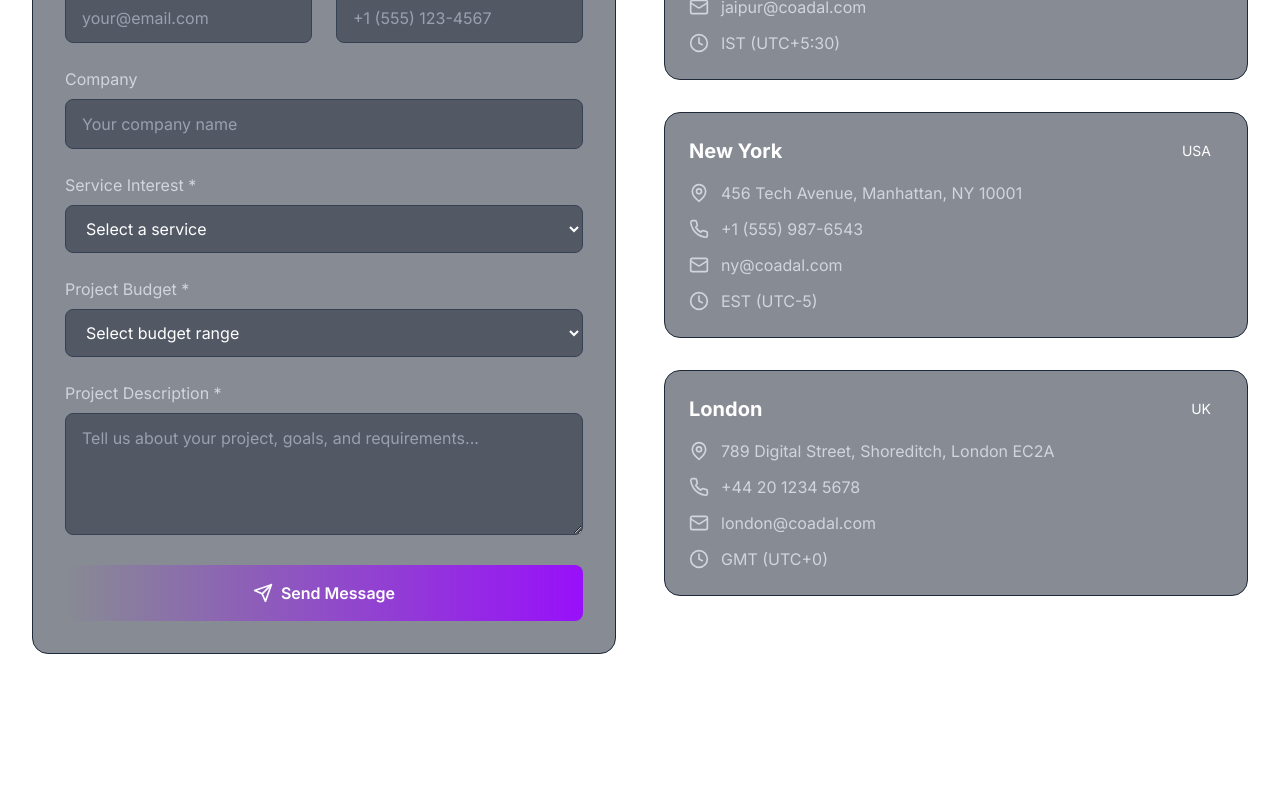
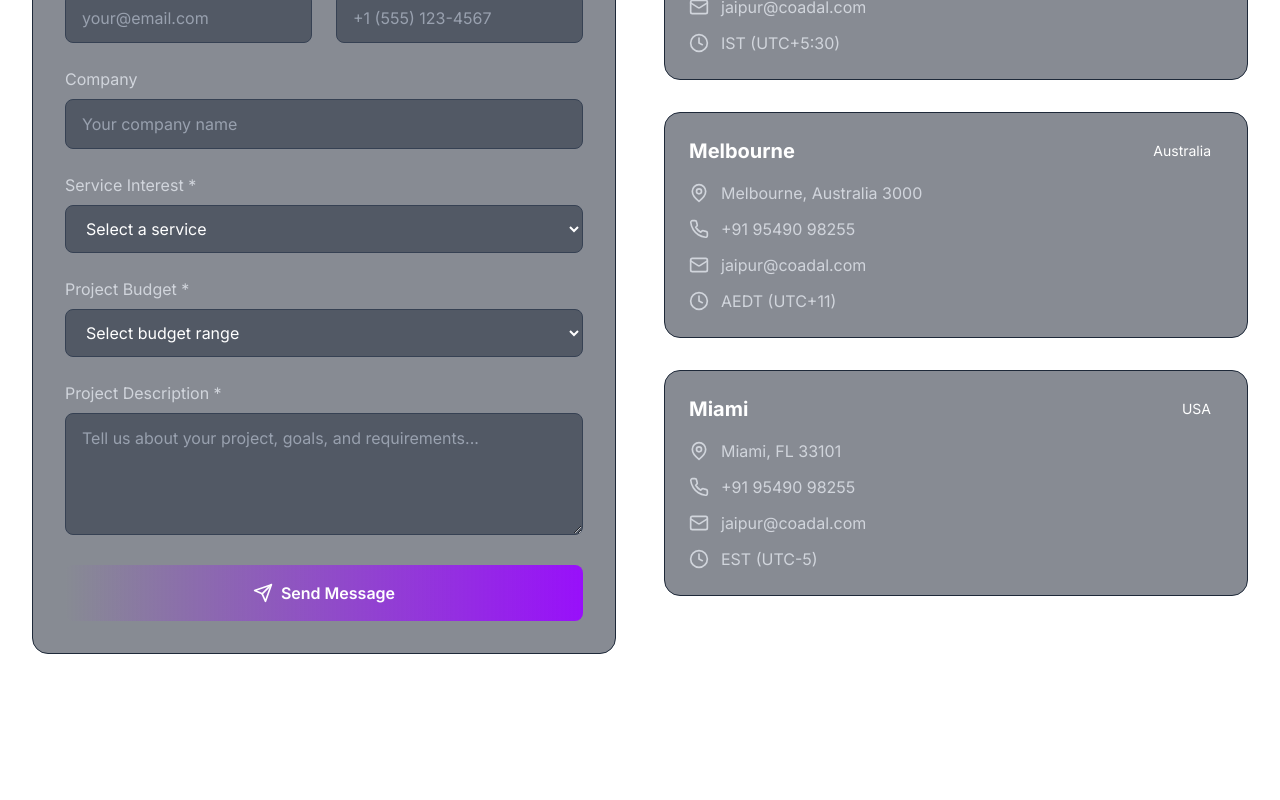
Before and after one commit to Hitesh6025/tesetCoadal, a Next.js app: page /contact in a window 1280 px wide. Shown: the part 1180-1980 px from the top of the page. Built offline with nearby package versions, Linux system fonts and the light colour scheme.

Commit message:
minor improvements

```diff
--- a/app/about/page.tsx
+++ b/app/about/page.tsx
@@ -51,7 +51,7 @@ const achievements = [
   {
     icon: Award,
     title: "50+ Successful Projects",
-    description: "Delivered across mobile, PC, and console platforms"
+    description: "Delivered across mobile, PC, and Web Platform"
   },
   {
     icon: Users,
@@ -308,7 +308,7 @@ export default function AboutUs() {
                     <p className="text-gray-400 text-sm leading-relaxed">
                        Coadal Technology, leading innovation in AI, custom software, and marketing solutions to help businesses grow smarter and faster.
                     </p>
-                    <div className="flex gap-4 mt-4">
+                    <div className="flex gap-4 mt-4 justify-center">
                       <a href="mailto:aman@coadal.com" target="_blank" rel="noopener noreferrer" className="hover:text-red-500">
                         <svg xmlns="http://www.w3.org/2000/svg" width="28" height="28" fill="currentColor" viewBox="0 0 24 24"><path d="M20 4H4C2.897 4 2 4.897 2 6v12c0 1.103.897 2 2 2h16c1.103 0 2-.897 2-2V6c0-1.103-.897-2-2-2zm0 2v.511l-8 5.333-8-5.333V6h16zm-16 12V8.489l7.445 4.964a1.996 1.996 0 0 0 2.11 0L20 8.489V18H4z"/></svg>
                       </a>
@@ -341,7 +341,7 @@ export default function AboutUs() {
                     <p className="text-gray-400 text-sm leading-relaxed">
                       Coadal Technology, committed to building innovative, scalable digital solutions that empower businesses
                     </p>
-                    <div className="flex gap-4 mt-4">
+                    <div className="flex gap-4 mt-4 justify-center">
                       <a href="mailto:hritik@coadal.com" target="_blank" rel="noopener noreferrer" className="hover:text-red-500">
                         <svg xmlns="http://www.w3.org/2000/svg" width="28" height="28" fill="currentColor" viewBox="0 0 24 24"><path d="M20 4H4C2.897 4 2 4.897 2 6v12c0 1.103.897 2 2 2h16c1.103 0 2-.897 2-2V6c0-1.103-.897-2-2-2zm0 2v.511l-8 5.333-8-5.333V6h16zm-16 12V8.489l7.445 4.964a1.996 1.996 0 0 0 2.11 0L20 8.489V18H4z"/></svg>
                       </a>
--- a/app/components/Hero.tsx
+++ b/app/components/Hero.tsx
@@ -146,7 +146,7 @@ export default function Hero() {
           {/* Main Title with enhanced styling */}
           <h1 ref={titleRef} className="text-5xl md:text-6xl lg:text-8xl font-bold leading-tight tracking-tight">
             <span className="block shimmer-text bg-gradient-to-r from-white via-purple-200 to-pink-200 bg-clip-text text-transparent bg-size-200 bg-pos-0">
-              Coadal
+              COADAL
             </span>
             <span className="block shimmer-text bg-gradient-to-r from-purple-400 via-pink-400 to-cyan-400 bg-clip-text text-transparent bg-size-200 bg-pos-0 text-3xl md:text-4xl lg:text-5xl">
               Game & Software Development
--- a/app/components/Navigation.tsx
+++ b/app/components/Navigation.tsx
@@ -13,12 +13,12 @@ import {
 } from "../../components/ui/popover"
 
 const navItems = [
+  { name: "About Us", href: "/about" },
   { name: "Services", href: "/services", hasDropdown: true },
   { name: "Portfolio", href: "/portfolio" },
   { name: "Hire Developer", href: "/hire-developer" },
   { name: "Blog", href: "/blog" },
-  { name: "Contact", href: "/contact" },
-  { name: "About Us", href: "/about" },
+  // { name: "Contact", href: "/contact" },
 ]
 
 // Animation variants for dropdown
@@ -357,6 +357,7 @@ export default function Navigation() {
                 )}
               </div>
             ))}
+            <Link href="/contact">
               <motion.button
                 whileHover={{ scale: 1.05 }}
                 whileTap={{ scale: 0.95 }}
@@ -364,6 +365,7 @@ export default function Navigation() {
               >
                 Start Project
               </motion.button>
+            </Link>
           </div>
 
           <button
--- a/app/contact/page.tsx
+++ b/app/contact/page.tsx
@@ -40,20 +40,20 @@ const officeLocations = [
     timezone: "IST (UTC+5:30)"
   },
   {
-    city: "New York",
-    country: "USA",
-    address: "456 Tech Avenue, Manhattan, NY 10001",
-    phone: "+1 (555) 987-6543",
-    email: "ny@coadal.com",
-    timezone: "EST (UTC-5)"
+    city: "Melbourne",
+    country: "Australia",
+    address: "Melbourne, Australia 3000",
+    phone: "+91 95490 98255",
+    email: "jaipur@coadal.com",
+    timezone: "AEDT (UTC+11)"
   },
   {
-    city: "London",
-    country: "UK",
-    address: "789 Digital Street, Shoreditch, London EC2A",
-    phone: "+44 20 1234 5678",
-    email: "london@coadal.com",
-    timezone: "GMT (UTC+0)"
+    city: "Miami",
+    country: "USA",
+    address: "Miami, FL 33101",
+    phone: "+91 95490 98255",
+    email: "jaipur@coadal.com",
+    timezone: "EST (UTC-5)"
   }
 ]
 
--- a/app/services/game-development/browser-game-development/page.tsx
+++ b/app/services/game-development/browser-game-development/page.tsx
@@ -164,7 +164,7 @@ export default function BrowserGameDevelopment() {
                 <span>Launch Your Game</span>
               </div>
             </a>
-            <a href="/services" className="group inline-block border-3 border-cyan-500 hover:border-purple-400 text-white px-10 py-5 rounded-2xl font-bold text-xl transition-all duration-300 hover:scale-105 hover:bg-gradient-to-r hover:from-cyan-500/10 hover:to-purple-500/10 backdrop-blur-sm">
+            <a href="/portfolio" className="group inline-block border-3 border-cyan-500 hover:border-purple-400 text-white px-10 py-5 rounded-2xl font-bold text-xl transition-all duration-300 hover:scale-105 hover:bg-gradient-to-r hover:from-cyan-500/10 hover:to-purple-500/10 backdrop-blur-sm">
               <div className="flex items-center justify-center">
                 <Globe className="h-6 w-6 mr-3 group-hover:spin transition-transform duration-1000" />
                 <span>Explore Web Games</span>
@@ -275,7 +275,7 @@ export default function BrowserGameDevelopment() {
 
         {/* Browser Tech Section - Interactive Tech Stack */}
         <section ref={sectionRefs[1]} className="w-full max-w-7xl mx-auto mb-32">
-          <h2 className="text-4xl md:text-5xl font-black text-center mb-16 bg-gradient-to-r from-green-400 via-cyan-400 to-blue-500 bg-clip-text text-transparent">
+          <h2 className="text-4xl md:text-5xl font-black text-center mb-16 p-4 bg-gradient-to-r from-green-400 via-cyan-400 to-blue-500 bg-clip-text text-transparent">
             Next-Gen Web Technology
           </h2>
 
@@ -407,7 +407,7 @@ export default function BrowserGameDevelopment() {
 
         {/* Browser Game Impact Section - Stats & Metrics */}
         <section ref={sectionRefs[2]} className="w-full max-w-7xl mx-auto mb-32">
-          <h2 className="text-4xl md:text-5xl font-black text-center mb-16 bg-gradient-to-r from-yellow-400 via-orange-500 to-red-500 bg-clip-text text-transparent">
+          <h2 className="text-4xl md:text-5xl font-black text-center mb-16 p-4 bg-gradient-to-r from-yellow-400 via-orange-500 to-red-500 bg-clip-text text-transparent">
             The Browser Gaming Revolution
           </h2>
 
--- a/app/services/game-development/mobile-game-development/page.tsx
+++ b/app/services/game-development/mobile-game-development/page.tsx
@@ -141,9 +141,9 @@ export default function MobileGameDevelopment() {
               <Sparkles className="h-5 w-5 mr-2" />
               <span>Start Your Project</span>
             </a>
-            <a href="/services" className="inline-block border-2 border-cyan-700 hover:border-cyan-400 text-white px-8 py-4 rounded-full font-bold text-lg transition-all duration-300 hover:scale-105 hover:bg-cyan-400/10 flex items-center justify-center">
+            <a href="/portfolio" className="inline-block border-2 border-cyan-700 hover:border-cyan-400 text-white px-8 py-4 rounded-full font-bold text-lg transition-all duration-300 hover:scale-105 hover:bg-cyan-400/10 flex items-center justify-center">
               <ArrowRight className="h-5 w-5 mr-2" />
-              <span>Explore Services</span>
+              <span>Explore Portfolio</span>
             </a>
           </div>
         </section>
@@ -347,9 +347,9 @@ export default function MobileGameDevelopment() {
                 <span>Start Your Project</span>
               </a>
 
-              <a href="/services" className="inline-block border-2 border-cyan-700 hover:border-cyan-400 text-white px-8 py-4 rounded-full font-bold text-lg transition-all duration-300 hover:scale-105 hover:bg-cyan-400/10 flex items-center justify-center">
+              <a href="/portfolio" className="inline-block border-2 border-cyan-700 hover:border-cyan-400 text-white px-8 py-4 rounded-full font-bold text-lg transition-all duration-300 hover:scale-105 hover:bg-cyan-400/10 flex items-center justify-center">
                 <ArrowRight className="h-5 w-5 mr-2" />
-                <span>Explore Services</span>
+                <span>Explore Portfolio</span>
               </a>
             </div>
           </div>
```
Also changed, not shown: app/services/game-development/casino-game-development/page.tsx (+4 -4 lines), app/services/game-development/poker-game-development/page.tsx (+4 -4 lines). Lines whose indentation alone changed are shown as unchanged.
